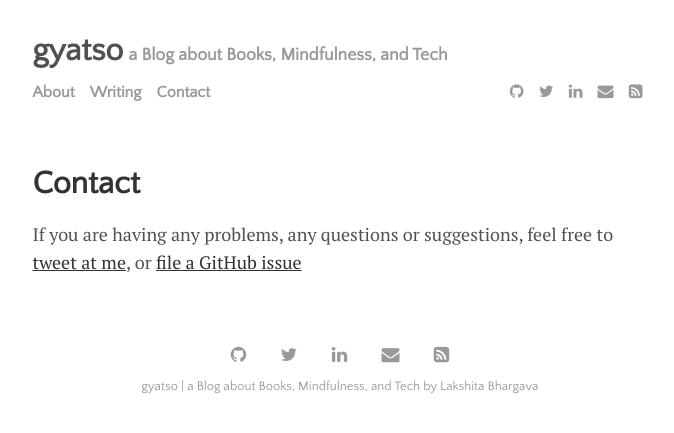
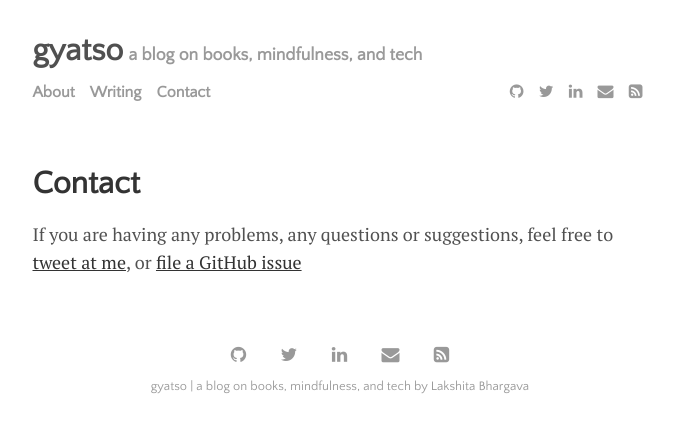
Before and after one commit to LakshitaBh/LakshitaBh.github.io, a Jekyll site: the page built from menu/contact.md, in a window 1280 px wide. Shown: the top 433 px of the page, without its empty margins (300-974 px from the left). Built offline with Jekyll 4.4.1, drawn with Linux system fonts in a browser that asks for light colours.

Commit message:
Update _config.yml

```diff
--- a/_config.yml
+++ b/_config.yml
@@ -21,7 +21,7 @@ plugins:             [jekyll-paginate, jekyll-sitemap, jekyll-feed, jekyll-seo-t
 
 # Customise atom feed settings (this is where Jekyll-Feed gets configuration information)
 title:		           'gyatso'
-description:	       'a Blog about Books, Mindfulness, and Tech'
+description:	       'a blog on books, mindfulness, and tech'
 author:              'Lakshita Bhargava'
 
 # RSS 2.0 can be used instead of Atom by uncommenting following two lines
```
